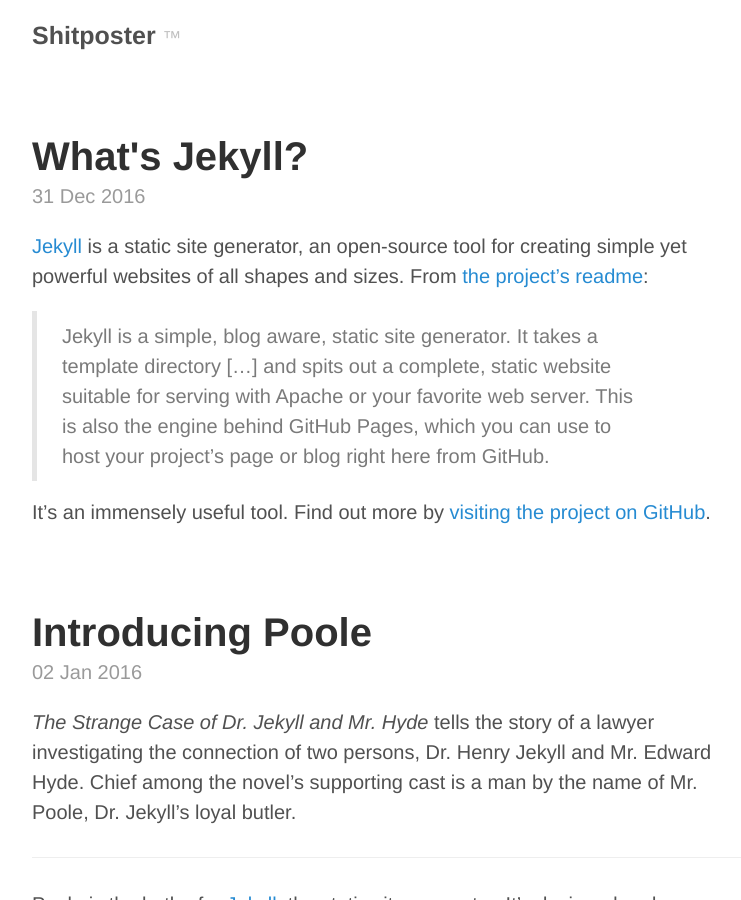
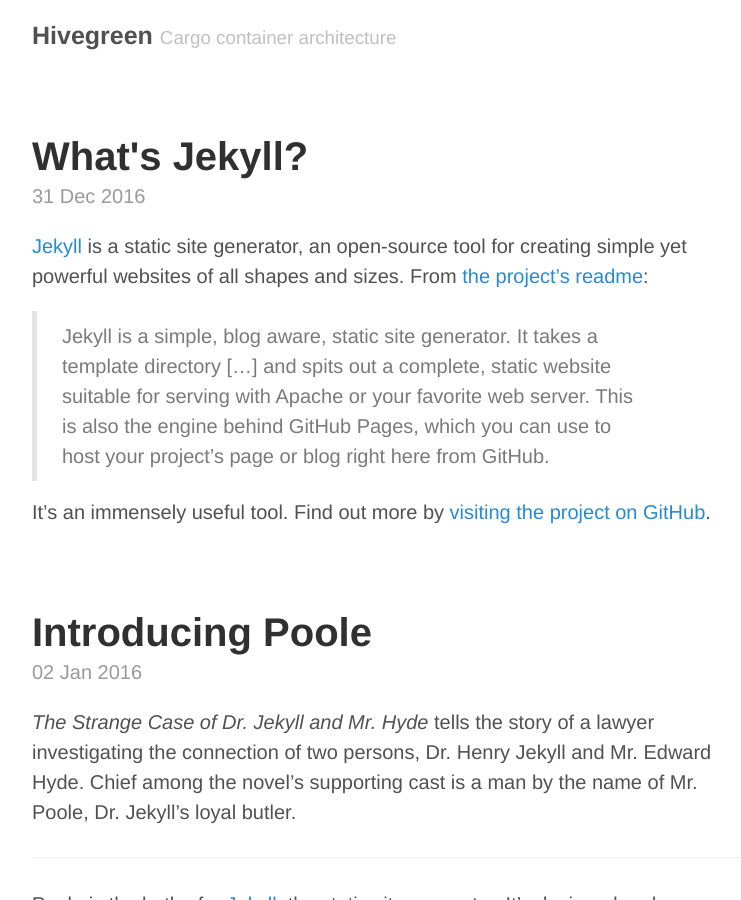
Before and after one commit to LeighAkin/Blog, a Jekyll site: the page built from index.html, in a window 1280 px wide and 900 px high. Shown: the whole window, without its empty margins (248-989 px from the left). Built offline with Jekyll 4.4.1, drawn with Linux system fonts in a browser that asks for light colours; the list of posts is cut into pages by our own code; comment, search, counter and statistics services are not loaded; some of the changed lines change nothing that is shown.

Commit message:
edits for hivegreen crossover

```diff
--- a/_config.yml
+++ b/_config.yml
@@ -6,19 +6,19 @@
 permalink:        pretty
 
 # Setup
-title:            Shitposter
-tagline:          ™
-description:      Shitposter and critic of the Zionist entity
-url:              http://shitposter.ca
+title:            Hivegreen
+tagline:          Cargo container architecture
+description:      Cargo container architecture. It's super cheap, compact and eco-friendly.
+url:              http://hivegreen.com/blog
 paginate:         5
-baseurl:          http://shitposter.ca/
-image_url:        http://shitposter.ca/img/
+baseurl:          http://hivegreen.com/
+image_url:        http://hivegreen.com/img/
 author:
   name:           Jinx
-  url:            https://twitter.com/wyvern_jinx
-  email:          jinx.wyvern@gmail.com
+  url:            https://twitter.com/hivegrn
+  email:          hivegreen.info@gmail.com
 
 # Custom vars
 version:          1.0.0
 github:
-  repo:           https://github.com/jinx432/jinx432.github.io
+  repo:           https://github.com/LeighAkin/blog
--- a/_includes/head.html
+++ b/_includes/head.html
@@ -5,9 +5,9 @@
   <!-- Enable responsiveness on mobile devices-->
   <meta name="viewport" content="width=device-width, initial-scale=1.0, maximum-scale=1">
 
-  <meta name="description" content="Madam, I have come from a country where people are hanged if they talk ~ Leonhard Euler">
+  <meta name="description" content="Cargo container architecture. It's super cheap, compact and eco-friendly">
   <meta name="robots" content="index, follow">
-  <meta name="author" content="@jinx">
+  <meta name="author" content="@hivegrn">
 
   <title>
     {% if page.title == "Home" %}
@@ -19,7 +19,7 @@
 
   <!-- Twitter Card Meta-->
   <meta name="twitter:card" content="summary_large_image">
-  <meta name="twitter:site" content="@wyvern_jinx">
+  <meta name="twitter:site" content="@hivegrn">
   {% if page.title %}
   <meta name="twitter:title" content="{{ page.title }}">
   {% else %}
@@ -36,7 +36,7 @@
   {% if page.image %}
   <meta name="twitter:image:src" content="{{ site.url }}{{ page.image }}">
   {% else %}
-  <meta name="twitter:image:src" content="{{ site.url }}/img/redpill.jpg">
+  <meta name="twitter:image:src" content="{{ site.url }}/img/hivegreen.png">
   {% endif %}
 
   <!-- Facebook Open Graph-->
@@ -54,13 +54,13 @@
   {% if page.image %}
   <meta content="{{ page.image }}" property="og:image">
   {% else %}
-  <meta content="http://shitposter.ca/img/redpill.jpg" property="og:image">
+  <meta content="http://hivegreen.com/blog/img/hivegreen.png" property="og:image">
   {% endif %}
   {% if page.date %}
   <meta content="{{ page.date | date_to_xmlschema }}" property="article:published_time">
   <meta content="{{ site.url }}/about/" property="article:author">
   {% endif %}
-  <meta property="article:author" content="https://www.facebook.com/jinx.wyvern">
+  <meta property="article:author" content="https://www.facebook.com/leighakin">
 
   <!-- CSS -->
   <link rel="stylesheet" href="{{ site.baseurl }}public/css/poole.css">
```
Also changed, not shown: img/hivegreen.png (added).
